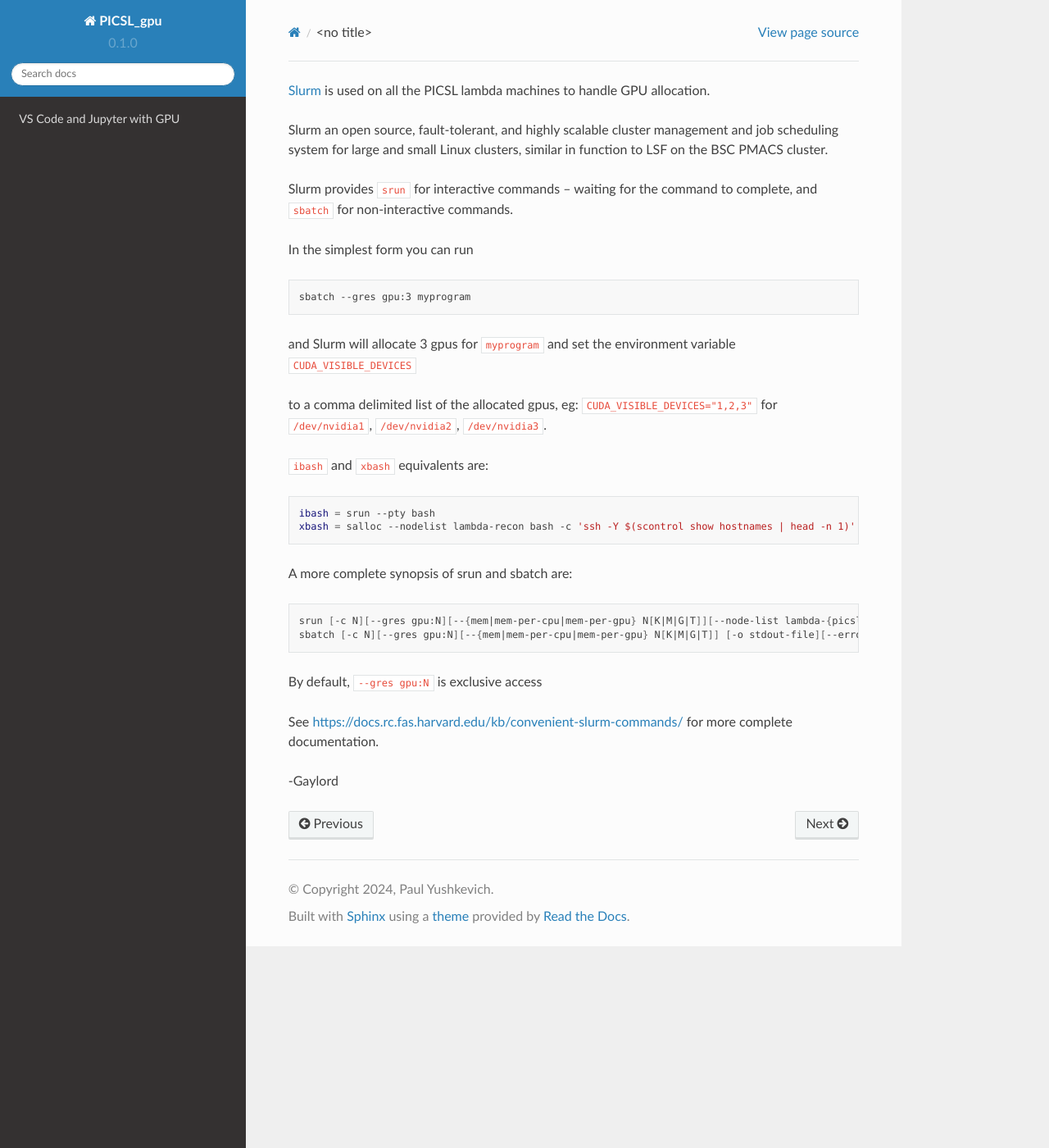
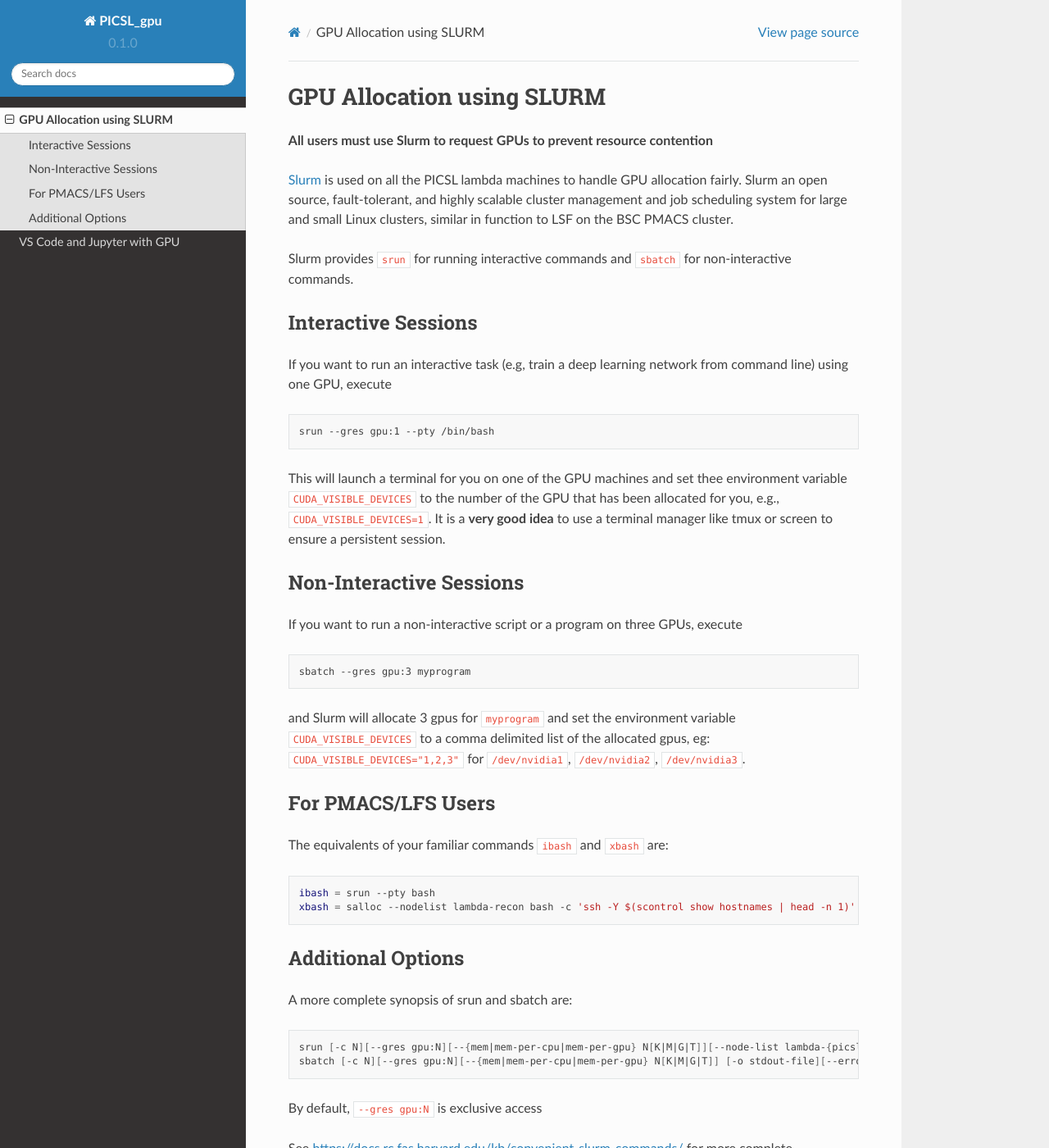
Before and after one commit to pyushkevich/picsl-gpu-environment, a Sphinx documentation site: the page built from docs/source/using_slurm.rst, in a window 1280 px wide and 1400 px high. Shown: the whole window at 82% size. Built offline with Sphinx 7.4.7 and the Read the Docs theme 2.0.0, drawn with Linux system fonts in a browser that asks for light colours.

Commit message:
Update using_slurm.rst

```diff
--- a/docs/source/using_slurm.rst
+++ b/docs/source/using_slurm.rst
@@ -1,26 +1,46 @@
-`Slurm <https://docs.rc.fas.harvard.edu/kb/convenient-slurm-commands/>`_ is used on all the PICSL lambda machines to handle GPU allocation.
+GPU Allocation using SLURM
+==========================
 
-Slurm an open source, fault-tolerant, and highly scalable cluster management  and job scheduling system for large and small Linux clusters, similar in function to LSF on the BSC PMACS cluster.
+**All users must use Slurm to request GPUs to prevent resource contention**
 
-Slurm provides ``srun`` for interactive commands -- waiting for the command to complete, and ``sbatch`` for non-interactive commands.
+`Slurm <https://docs.rc.fas.harvard.edu/kb/convenient-slurm-commands/>`_ is used on all the PICSL lambda machines to handle GPU allocation fairly. Slurm an open source, fault-tolerant, and highly scalable cluster management  and job scheduling system for large and small Linux clusters, similar in function to LSF on the BSC PMACS cluster.
 
-In the simplest form you can run
+Slurm provides ``srun`` for running interactive commands and ``sbatch`` for non-interactive commands.
 
-.. code-block:: bash
+Interactive Sessions
+--------------------
+
+If you want to run an interactive task (e.g, train a deep learning network from command line) using one GPU, execute
+
+.. code-block:: sh
+
+    srun --gres gpu:1 --pty /bin/bash
+
+This will launch a terminal for you on one of the GPU machines and set thee environment variable ``CUDA_VISIBLE_DEVICES`` to the number of the GPU that has been allocated for you, e.g., ``CUDA_VISIBLE_DEVICES=1``. It is a **very good idea** to use a terminal manager like tmux or screen to ensure a persistent session.
+
+
+Non-Interactive Sessions
+------------------------
+If you want to run a non-interactive script or a program on three GPUs, execute
+
+.. code-block:: sh
 
     sbatch --gres gpu:3 myprogram
 
-and Slurm will allocate 3 gpus for ``myprogram`` and set the environment variable ``CUDA_VISIBLE_DEVICES``
+and Slurm will allocate 3 gpus for ``myprogram`` and set the environment variable ``CUDA_VISIBLE_DEVICES`` to a comma delimited list of the allocated gpus, eg: ``CUDA_VISIBLE_DEVICES="1,2,3"`` for ``/dev/nvidia1``, ``/dev/nvidia2``, ``/dev/nvidia3``.
 
-to a comma delimited list of the allocated gpus, eg: ``CUDA_VISIBLE_DEVICES="1,2,3"`` for ``/dev/nvidia1``, ``/dev/nvidia2``, ``/dev/nvidia3``.
 
-``ibash`` and ``xbash`` equivalents are:
+For PMACS/LFS Users
+-------------------
+The equivalents of your familiar commands ``ibash`` and ``xbash`` are:
 
 .. code-block:: bash
 
     ibash = srun --pty bash
     xbash = salloc --nodelist lambda-recon bash -c 'ssh -Y $(scontrol show hostnames | head -n 1)'
 
+Additional Options
+------------------
 A more complete synopsis of srun and sbatch are:
 
 .. code-block:: bash
```
